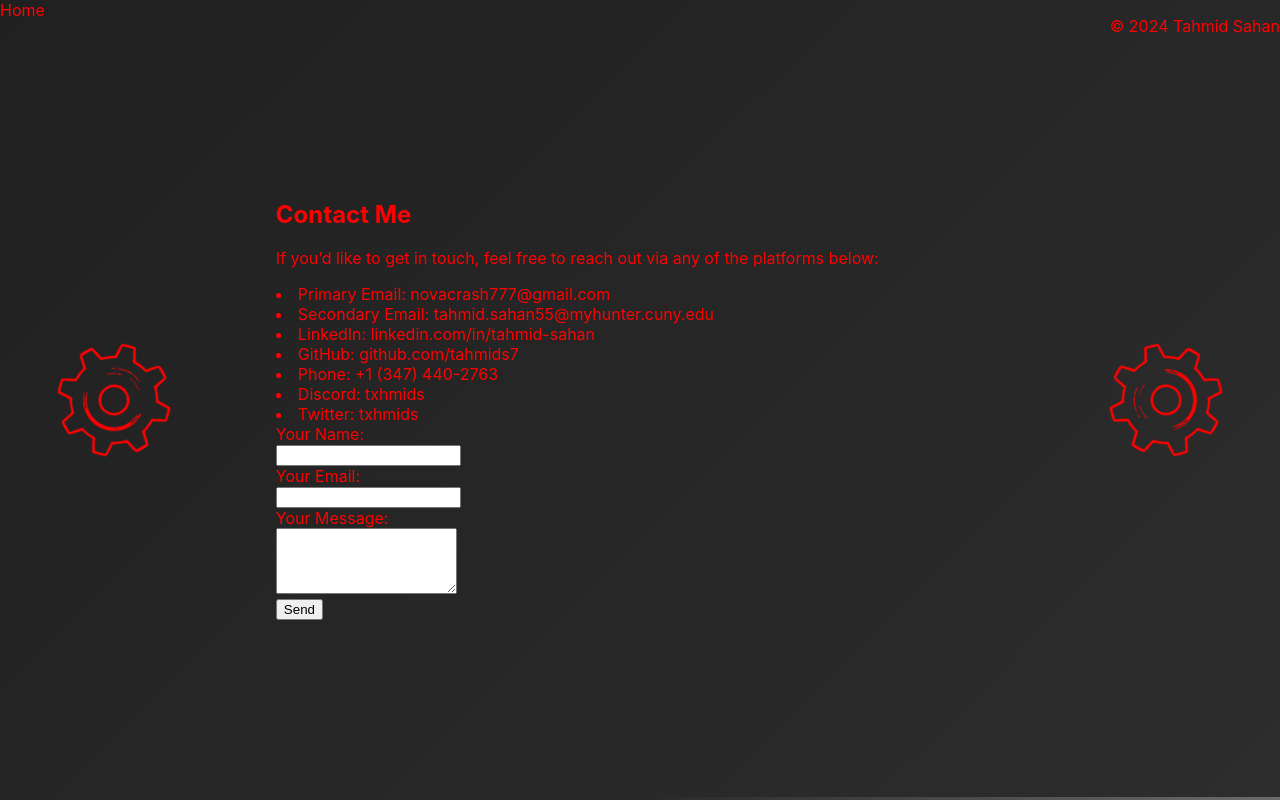
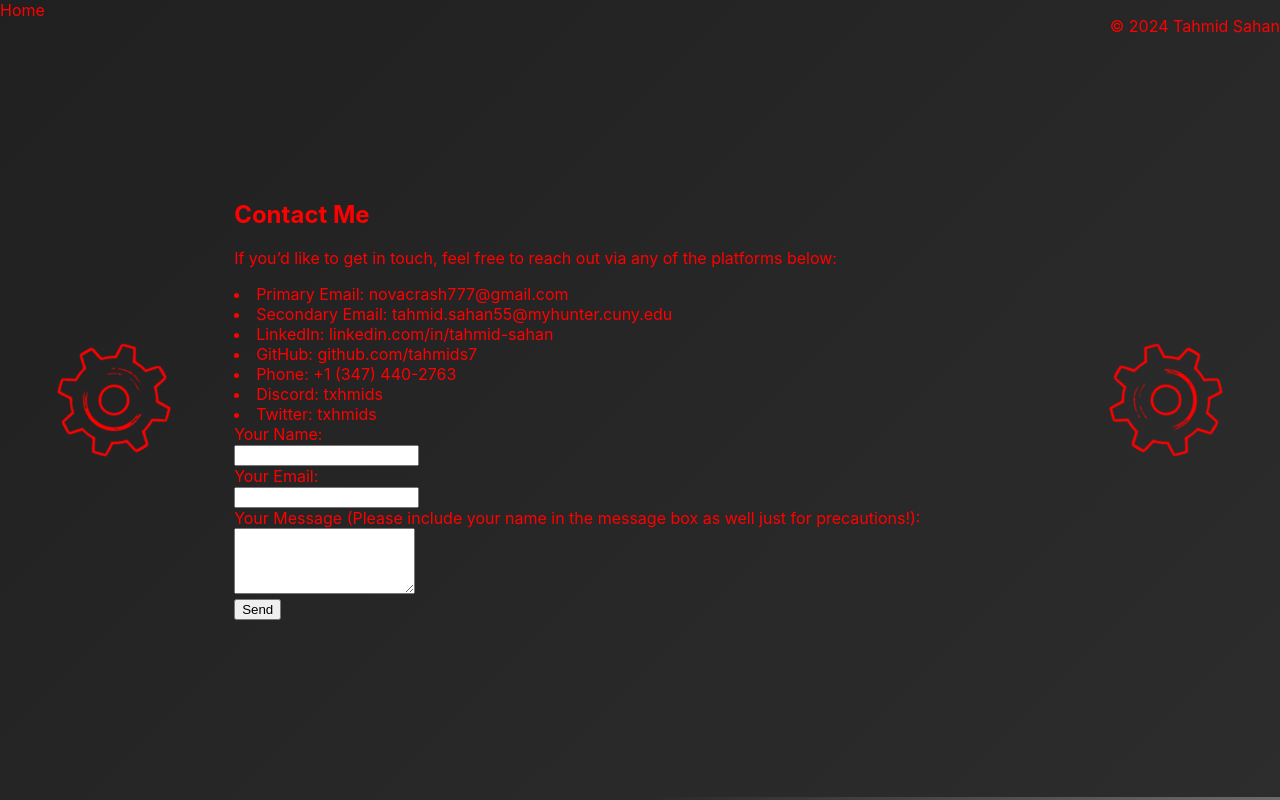
Before and after one commit to tahmids7/tahmids7.github.io, a plain HTML site: page contact.html in a window 1280 px wide. Drawn offline with Linux system fonts and the light colour scheme.

Commit message:
Update contact.html

```diff
--- a/contact.html
+++ b/contact.html
@@ -76,7 +76,7 @@
                 <label for="email">Your Email:</label><br>
                 <input type="email" id="email" name="email" required><br>
 
-                <label for="message">Your Message:</label><br>
+                <label for="message">Your Message (Please include your name in the message box as well just for precautions!):</label><br>
                 <textarea id="message" name="message" rows="4" required></textarea><br>
 
                 <input type="submit" value="Send">
```
